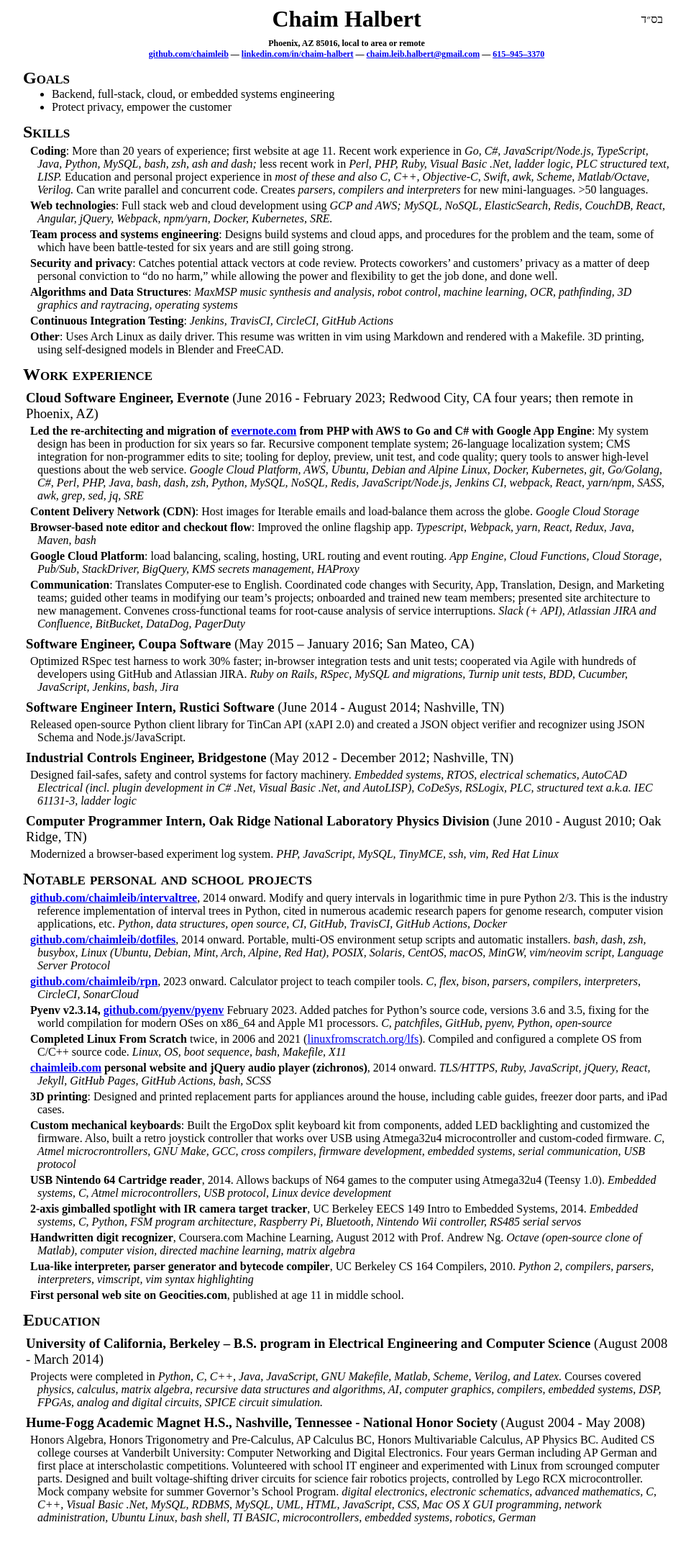
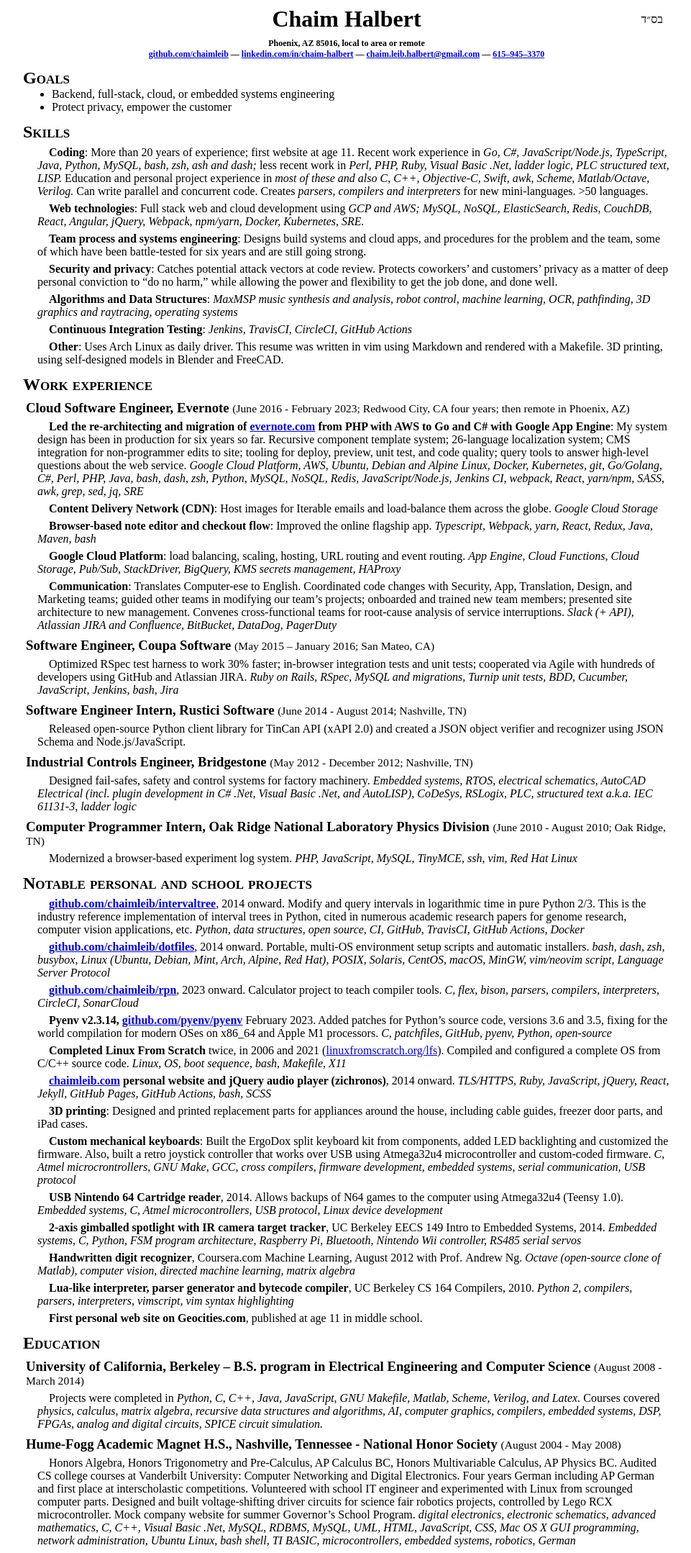
Before and after one commit to chaimleib/chaimleib.github.io, a Jekyll site: the page built from resume/index.html, in a window 1280 px wide. Shown: the whole page at 72% size, without its empty margins (158-1119 px from the left). Built offline with Jekyll 4.4.1, drawn with Linux system fonts in a browser that asks for light colours; before the commit the page ends 2126 px from its top, so only the background shows below that.

Commit message:
resume: normal indent, use <small> to cancel H3 font-weight

```diff
--- a/_layouts/resume.html
+++ b/_layouts/resume.html
@@ -3,7 +3,7 @@
   <meta charset="utf-8"/>
   <meta name="generator" content="pandoc"/>
   <meta name="viewport" content="width=device-width, initial-scale=1.0, user-scalable=yes"/>
-  <meta name="revised" content="Chaim Halbert, 2023-03-30 21:41-0700"/>
+  <meta name="revised" content="Chaim Halbert, 2023-04-04 15:09-0700"/>
   <title>Chaim Halbert</title>
   <style>
     code{white-space: pre-wrap;}
@@ -61,7 +61,7 @@
     }
 
     h3 {
-      font-weight: normal;
+      font-weight: bold;
       margin-top: 8px;
       margin-bottom: 0;
       margin-left: 4px;
@@ -74,11 +74,15 @@
       font-size: 12px;
     }
 
+    small {
+      font-weight: normal;
+    }
+
     p {
-      margin-top: 4px;
-      margin-bottom: 0;
+      margin-top: 6px;
+      margin-bottom: 6px;
       margin-left: 20px;
-      text-indent: -10px;
+      text-indent: 16px;
     }
 
     ul {
@@ -189,9 +193,9 @@
 was written in vim using Markdown and rendered with a Makefile. 3D
 printing, using self-designed models in Blender and FreeCAD.</p>
 <h2 id="work-experience">Work experience</h2>
-<h3 id="cloud-software-engineer-evernote-june-2016---february-2023-redwood-city-ca-four-years-then-remote-in-phoenix-az"><strong>Cloud
-Software Engineer, Evernote</strong> (June 2016 - February 2023; Redwood
-City, CA four years; then remote in Phoenix, AZ)</h3>
+<h3 id="cloud-software-engineer-evernote-june-2016---february-2023-redwood-city-ca-four-years-then-remote-in-phoenix-az">Cloud
+Software Engineer, Evernote <small>(June 2016 - February 2023; Redwood
+City, CA four years; then remote in Phoenix, AZ)</small></h3>
 <p><strong>Led the re-architecting and migration of <a href="https://evernote.com">evernote.com</a> from PHP with AWS to Go and
 C# with Google App Engine</strong>: My system design has been in
 production for six years so far. Recursive component template system;
@@ -219,31 +223,31 @@
 new management. Convenes cross-functional teams for root-cause analysis
 of service interruptions. <em>Slack (+ API), Atlassian JIRA and
 Confluence, BitBucket, DataDog, PagerDuty</em></p>
-<h3 id="software-engineer-coupa-software-may-2015-january-2016-san-mateo-ca"><strong>Software
-Engineer, Coupa Software</strong> (May 2015 – January 2016; San Mateo,
-CA)</h3>
+<h3 id="software-engineer-coupa-software-may-2015-january-2016-san-mateo-ca">Software
+Engineer, Coupa Software <small>(May 2015 – January 2016; San Mateo,
+CA)</small></h3>
 <p>Optimized RSpec test harness to work 30% faster; in-browser
 integration tests and unit tests; cooperated via Agile with hundreds of
 developers using GitHub and Atlassian JIRA. <em>Ruby on Rails, RSpec,
 MySQL and migrations, Turnip unit tests, BDD, Cucumber, JavaScript,
 Jenkins, bash, Jira</em></p>
-<h3 id="software-engineer-intern-rustici-software-june-2014---august-2014-nashville-tn"><strong>Software
-Engineer Intern, Rustici Software</strong> (June 2014 - August 2014;
-Nashville, TN)</h3>
+<h3 id="software-engineer-intern-rustici-software-june-2014---august-2014-nashville-tn">Software
+Engineer Intern, Rustici Software <small>(June 2014 - August 2014;
+Nashville, TN)</small></h3>
 <p>Released open-source Python client library for TinCan API (xAPI 2.0)
 and created a JSON object verifier and recognizer using JSON Schema and
 Node.js/JavaScript.</p>
-<h3 id="industrial-controls-engineer-bridgestone-may-2012---december-2012-nashville-tn"><strong>Industrial
-Controls Engineer, Bridgestone</strong> (May 2012 - December 2012;
-Nashville, TN)</h3>
+<h3 id="industrial-controls-engineer-bridgestone-may-2012---december-2012-nashville-tn">Industrial
+Controls Engineer, Bridgestone <small>(May 2012 - December 2012;
+Nashville, TN)</small></h3>
 <p>Designed fail-safes, safety and control systems for factory
 machinery. <em>Embedded systems, RTOS, electrical schematics, AutoCAD
 Electrical (incl. plugin development in C# .Net, Visual Basic .Net, and
 AutoLISP), CoDeSys, RSLogix, PLC, structured text a.k.a. IEC 61131-3,
 ladder logic</em></p>
-<h3 id="computer-programmer-intern-oak-ridge-national-laboratory-physics-division-june-2010---august-2010-oak-ridge-tn"><strong>Computer
-Programmer Intern, Oak Ridge National Laboratory Physics
-Division</strong> (June 2010 - August 2010; Oak Ridge, TN)</h3>
+<h3 id="computer-programmer-intern-oak-ridge-national-laboratory-physics-division-june-2010---august-2010-oak-ridge-tn">Computer
+Programmer Intern, Oak Ridge National Laboratory Physics Division
+<small>(June 2010 - August 2010; Oak Ridge, TN)</small></h3>
 <p>Modernized a browser-based experiment log system. <em>PHP,
 JavaScript, MySQL, TinyMCE, ssh, vim, Red Hat Linux</em></p>
 <h2 id="notable-personal-and-school-projects">Notable personal and
@@ -304,17 +308,17 @@
 <p><strong>First personal web site on Geocities.com</strong>, published
 at age 11 in middle school.</p>
 <h2 id="education">Education</h2>
-<h3 id="university-of-california-berkeley-b.s.-program-in-electrical-engineering-and-computer-science-august-2008---march-2014"><strong>University
+<h3 id="university-of-california-berkeley-b.s.-program-in-electrical-engineering-and-computer-science-august-2008---march-2014">University
 of California, Berkeley – B.S. program in Electrical Engineering and
-Computer Science</strong> (August 2008 - March 2014)</h3>
+Computer Science <small>(August 2008 - March 2014)</small></h3>
 <p>Projects were completed in <em>Python, C, C++, Java, JavaScript, GNU
 Makefile, Matlab, Scheme, Verilog, and Latex.</em> Courses covered
 <em>physics, calculus, matrix algebra, recursive data structures and
 algorithms, AI, computer graphics, compilers, embedded systems, DSP,
 FPGAs, analog and digital circuits, SPICE circuit simulation.</em></p>
-<h3 id="hume-fogg-academic-magnet-h.s.-nashville-tennessee---national-honor-society-august-2004---may-2008"><strong>Hume-Fogg
-Academic Magnet H.S., Nashville, Tennessee - National Honor
-Society</strong> (August 2004 - May 2008)</h3>
+<h3 id="hume-fogg-academic-magnet-h.s.-nashville-tennessee---national-honor-society-august-2004---may-2008">Hume-Fogg
+Academic Magnet H.S., Nashville, Tennessee - National Honor Society
+<small>(August 2004 - May 2008)</small></h3>
 <p>Honors Algebra, Honors Trigonometry and Pre-Calculus, AP Calculus BC,
 Honors Multivariable Calculus, AP Physics BC. Audited CS college courses
 at Vanderbilt University: Computer Networking and Digital Electronics.
```
